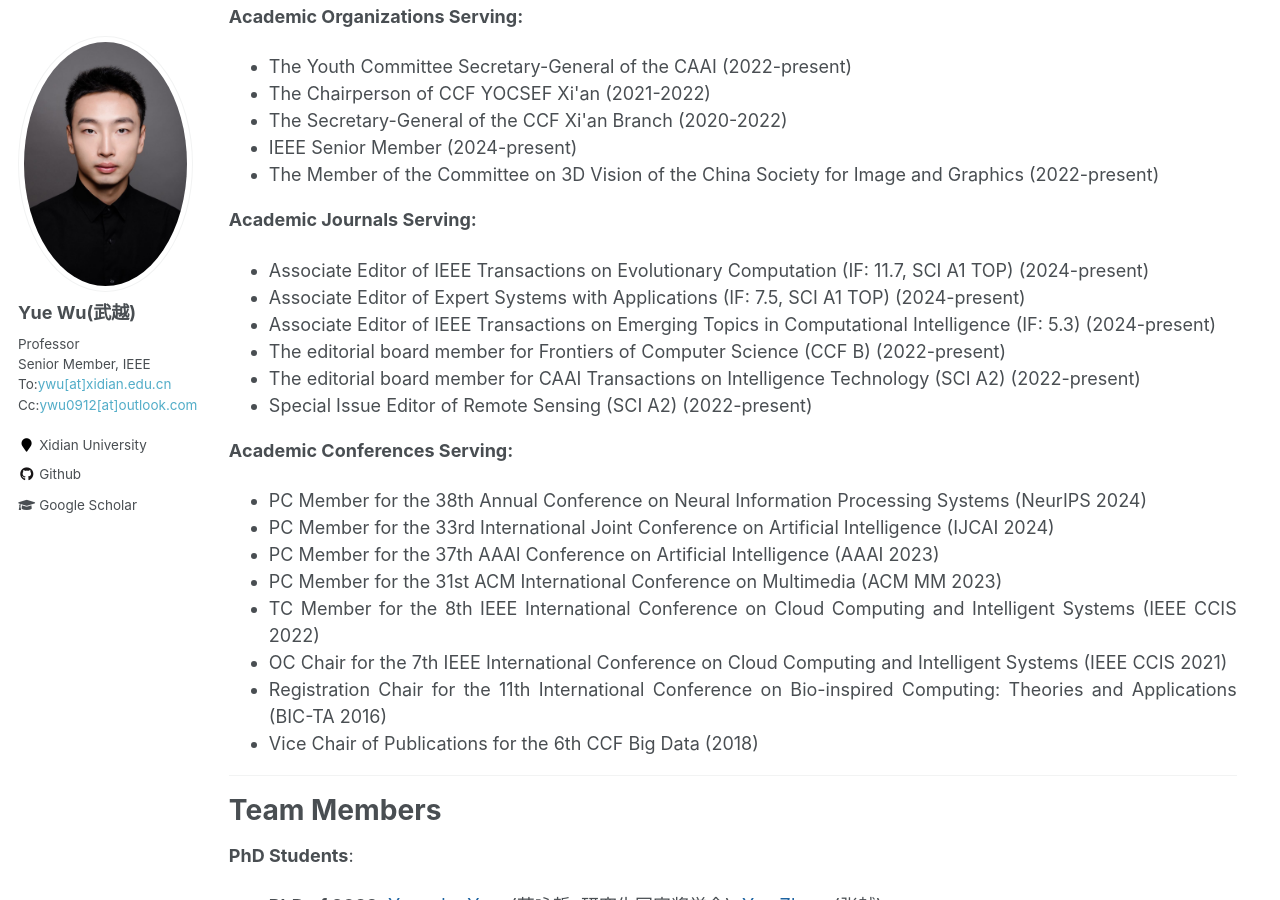
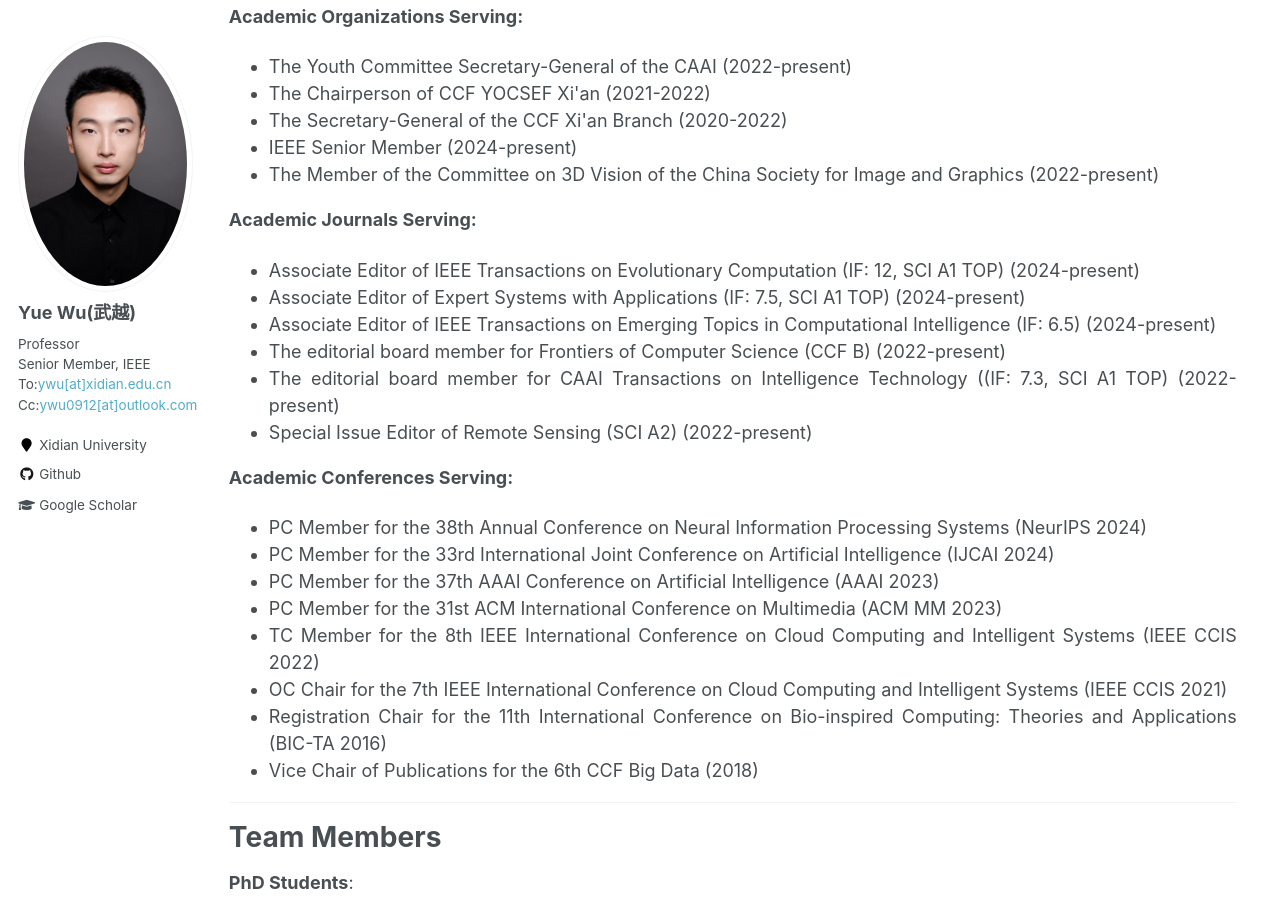
Before and after one commit to ywuchina/ywuchina.github.io, a Jekyll site: the page built from _pages/home.md, in a window 1280 px wide and 900 px high, scrolled down 4577 px. Built offline with Jekyll 4.4.1, drawn with Linux system fonts in a browser that asks for light colours.

Commit message:
Update service.html

```diff
--- a/_includes/service.html
+++ b/_includes/service.html
@@ -42,7 +42,7 @@
 <ul>
 <!--一个任职一个li-->
 <li style="margin-bottom: 1.5;">
-   Associate Editor of IEEE Transactions on Evolutionary Computation (IF: 11.7, SCI A1 TOP) (2024-present)
+   Associate Editor of IEEE Transactions on Evolutionary Computation (IF: 12, SCI A1 TOP) (2024-present)
 </li>
 
 <li style="margin-bottom: 1.5;">
@@ -50,7 +50,7 @@
 </li>
 
 <li style="margin-bottom: 1.5;">
-   Associate Editor of IEEE Transactions on Emerging Topics in Computational Intelligence (IF: 5.3) (2024-present)
+   Associate Editor of IEEE Transactions on Emerging Topics in Computational Intelligence (IF: 6.5) (2024-present)
 </li>
 
 <li style="margin-bottom: 1.5;">
@@ -58,7 +58,7 @@
 </li>
 
 <li style="margin-bottom: 1.5;">
-   The editorial board member for CAAI Transactions on Intelligence Technology (SCI A2) (2022-present)
+   The editorial board member for CAAI Transactions on Intelligence Technology ((IF: 7.3, SCI A1 TOP) (2022-present)
 </li>
 
 <li style="margin-bottom: 1.5;">
```
